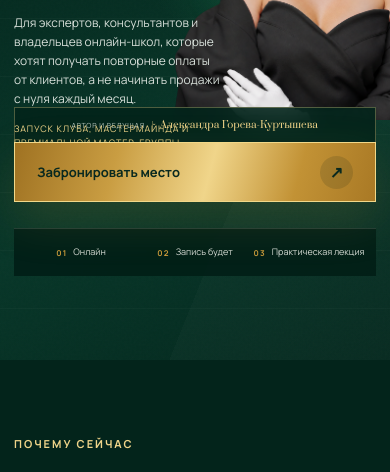
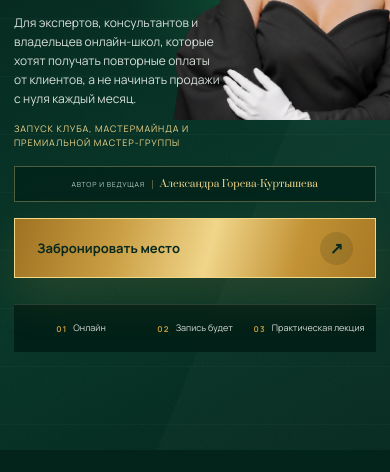
Before and after one commit to sergey9lap-sys/web22, a website: page index.html in a window 390 px wide. Shown: the part 330-802 px from the top of the page. Drawn offline with Linux system fonts and the light colour scheme; a script that the page names is missing.

Commit message:
Fix narrow mobile hero and update com widget

```diff
--- a/src/styles.css
+++ b/src/styles.css
@@ -89,3 +89,12 @@
   .evolution-track i{display:block;padding:4px 0;text-align:center;line-height:1;transform:rotate(90deg)}
   .evolution-track .active{padding:15px 18px;border-color:var(--gold);background:var(--gold);color:var(--deep)}
 }
+
+/* Main hero: reserve extra vertical room when narrow screens add title/body lines. */
+@media(max-width:430px){
+  .hero{min-height:780px}
+  .hero__grid{min-height:780px}
+  .portrait-name{bottom:-82px}
+  .button--mobile{top:548px}
+  .hero__markers{top:634px}
+}
```
Also changed, not shown: com-version/index.html (+1 -1 lines).
